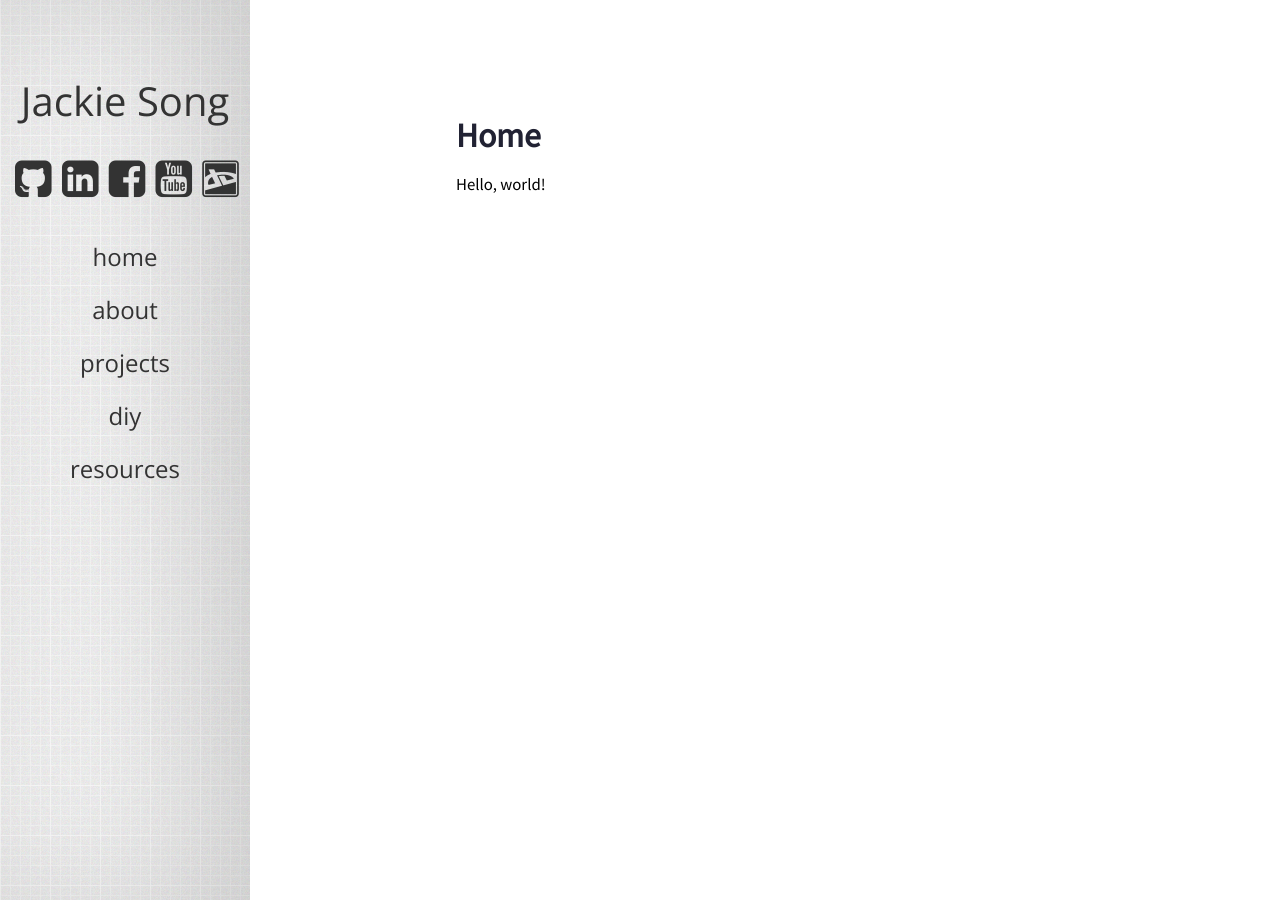
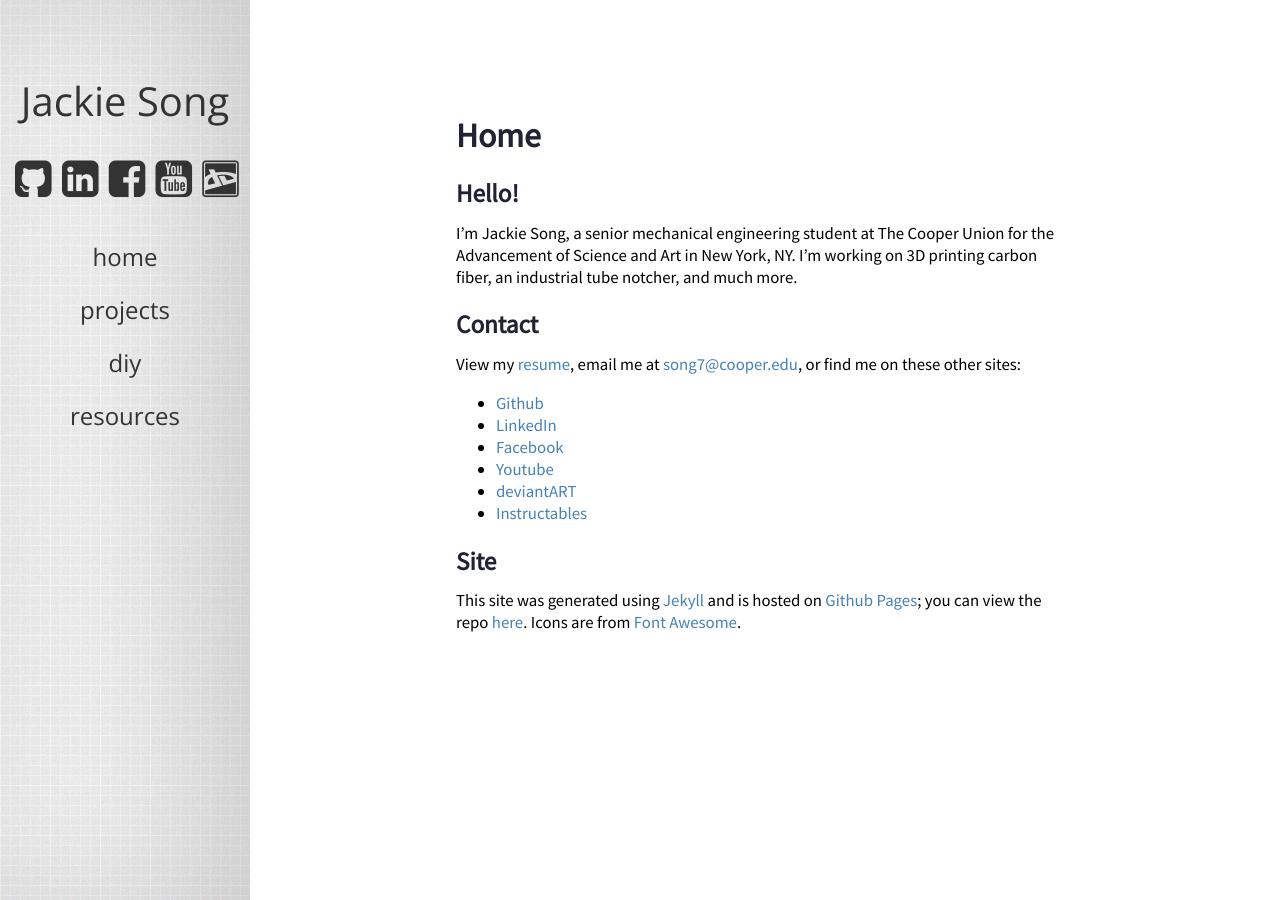
Before and after one commit to songjx/songjx-website, a Jekyll site: the page built from index.md, in a window 1280 px wide. Built offline with Jekyll 4.4.1, drawn with Linux system fonts in a browser that asks for light colours.

Commit message:
merge about and home
Also updated resume.

```diff
--- a/_data/jackie.yml
+++ b/_data/jackie.yml
@@ -1,6 +1,6 @@
 ---
 name: Jackie Song
-email: jackie@jsong.me
+email: song7@cooper.edu
 accounts:
   - site: Github
     url: http://github.com/songjx
--- a/_data/menu.yml
+++ b/_data/menu.yml
@@ -1,8 +1,6 @@
 ---
 Home:
     folder: /
-About:
-    folder: /about
 Projects:
     folder: /projects
     subcats: [Ongoing, Completed]
--- a/index.md
+++ b/index.md
@@ -3,4 +3,20 @@ title: Home
 layout: default
 ---
 
-Hello, world!
+<!-- {% assign jackieData = site.data.jackie %} -->
+
+## Hello!
+
+I'm Jackie Song, a senior mechanical engineering student at The Cooper Union for the Advancement of Science and Art in New York, NY. I'm working on 3D printing carbon fiber, an industrial tube notcher, and much more.
+
+## Contact
+
+View my [resume](/downloads/jackie-song-resume.pdf), email me at <{{ jackieData.email }}>, or find me on these other sites:
+
+{% for account in jackieData.accounts %}+
+[{{ account.site }}]({{ account.url }})
+{% endfor %}
+
+## Site
+
+This site was generated using [Jekyll](http://jekyllrb.com) and is hosted on [Github Pages](https://pages.github.com/); you can view the repo [here](https://github.com/songjx/songjx.github.io). Icons are from [Font Awesome](http://fortawesome.github.io/Font-Awesome/).
```
Also changed, not shown: about/index.md (deleted, +0 -22 lines), 1 other file.
